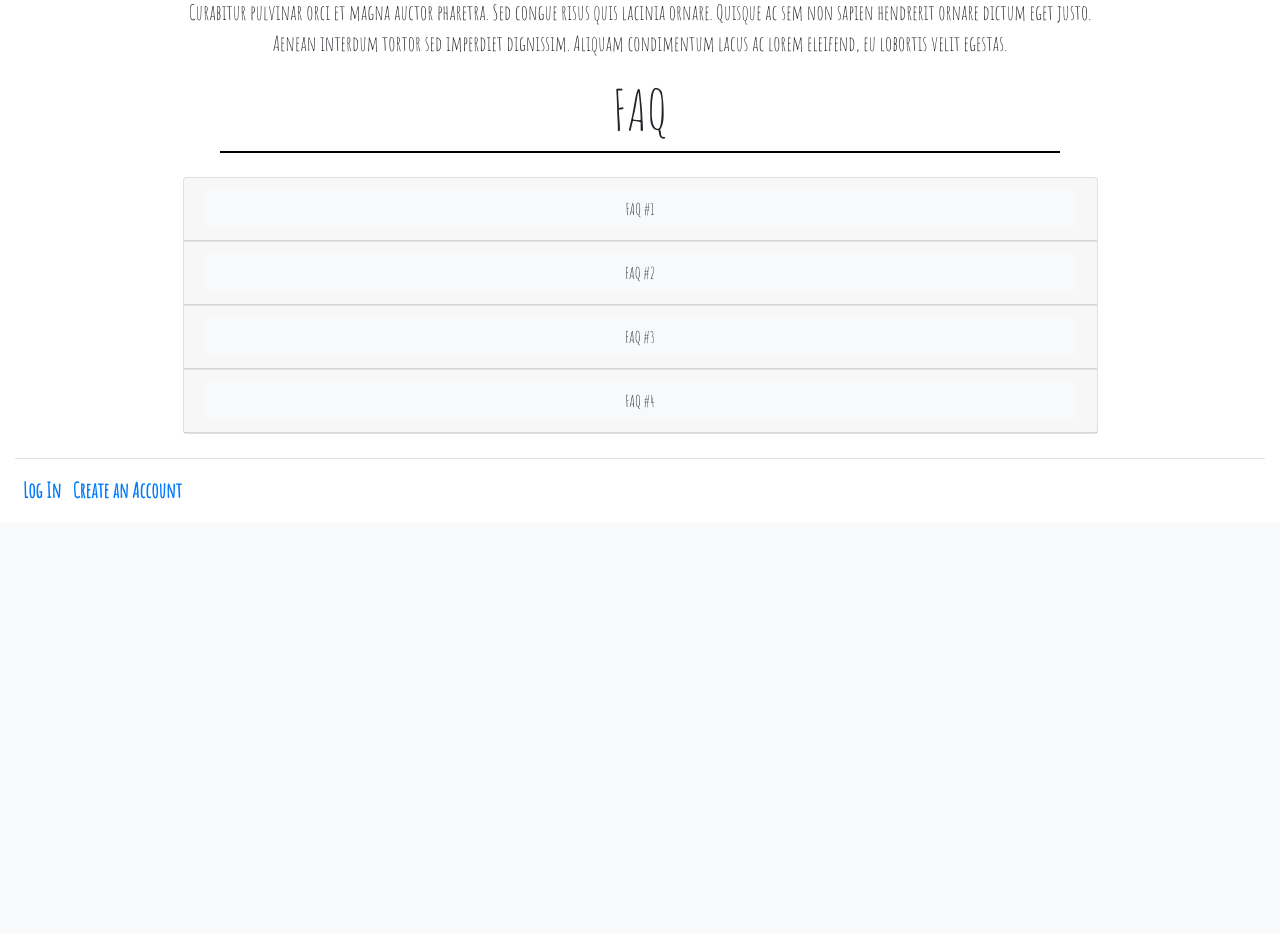
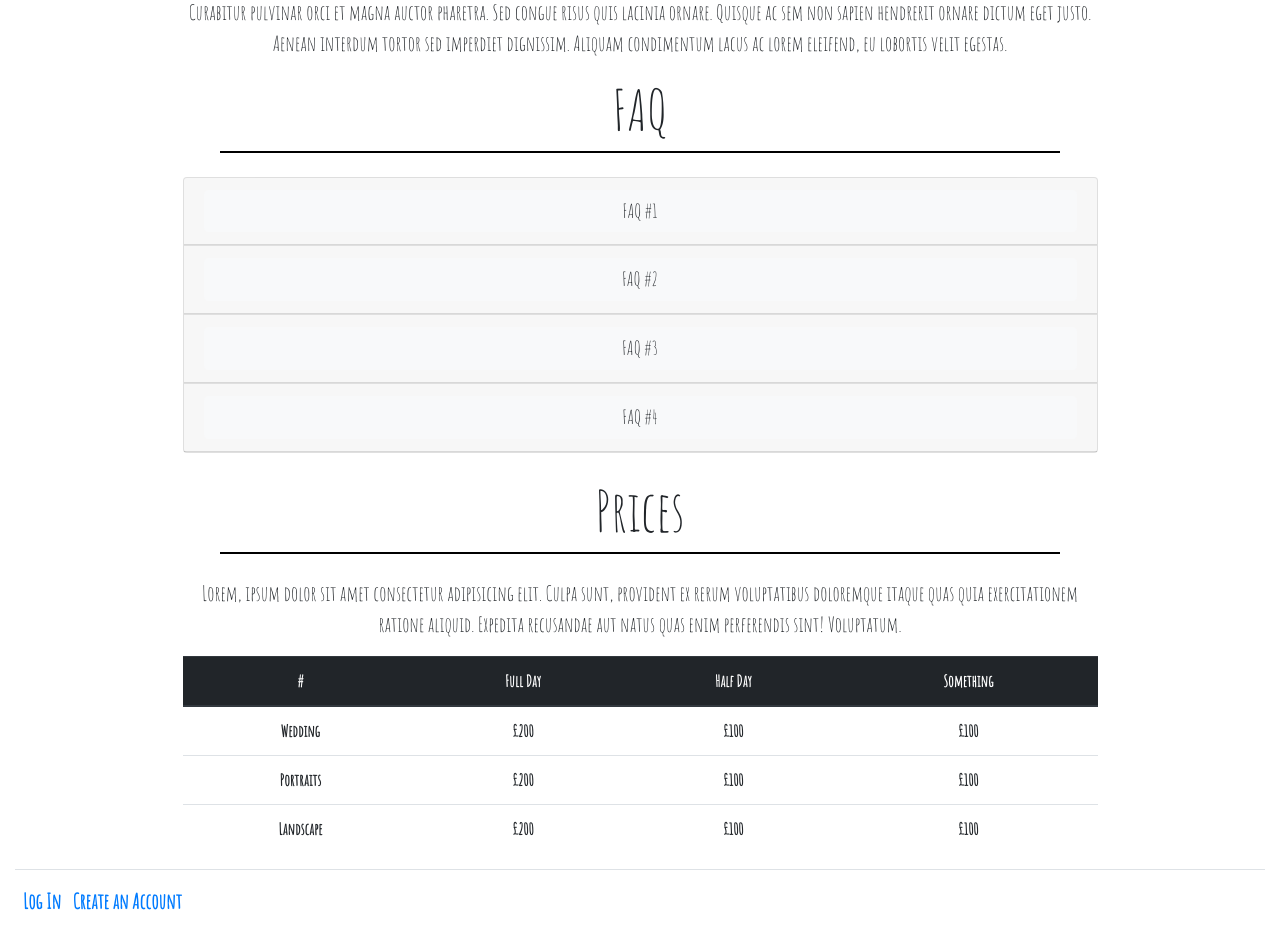
Before and after one commit to ConnorCairns/Shanna-Rebekah-Portfolio-Website, a Python web app: template app/templates/about.html in a window 1280 px wide. Shown: the part 461-1395 px from the top of the page. Before the commit the page ends 960 px from the top, so only its background shows below. Run offline with Jinja, Linux system fonts and the light colour scheme; the template is opened without the code that fills it, so the values that code supplies are empty; some libraries are stand-ins or nearby versions.

Commit message:
think i finished about page and half finished contact page - contact form works though

```diff
--- a/app/static/css/style.css
+++ b/app/static/css/style.css
@@ -62,3 +62,7 @@ p {
     width: 100%;
     margin: 0 auto;
 }
+
+.bigger-text {
+    font-size: 1.2rem;
+}
--- a/app/templates/about.html
+++ b/app/templates/about.html
@@ -29,11 +29,11 @@
             <div class="card">
                 <div class="card-header">
                     <h5 class="mb-0">
-                        <button class="btn btn-light btn-center" type="button" data-toggle="collapse" data-target="#FAQ1" aria-expanded="false" aria-controls="FAQ1">FAQ #1</button>
+                        <button class="btn btn-light btn-center bigger-text" type="button" data-toggle="collapse" data-target="#FAQ1" aria-expanded="false" aria-controls="FAQ1">FAQ #1</button>
                     </h5>
                 </div>
                 <div id="FAQ1" class="collapse" aria-labelledby="headingOne" data-parent="#FAQS">
-                    <div class="card-body">
+                    <div class="card-body bigger-text">
                         Anim pariatur cliche reprehenderit, enim eiusmod high life accusamus terry richardson ad squid. 3 wolf moon officia aute, non cupidatat skateboard dolor brunch. Food truck quinoa nesciunt laborum eiusmod. Brunch 3 wolf moon tempor, sunt aliqua put a bird on it squid single-origin coffee nulla assumenda shoreditch et. Nihil anim keffiyeh helvetica, craft beer labore wes anderson cred nesciunt sapiente ea proident. Ad vegan excepteur butcher vice lomo. Leggings occaecat craft beer farm-to-table, raw denim aesthetic synth nesciunt you probably haven't heard of them accusamus labore sustainable VHS.
                     </div>
                 </div>
@@ -41,11 +41,11 @@
             <div class="card">
                 <div class="card-header">
                     <h5 class="mb-0">
-                        <button class="btn btn-light btn-center" type="button" data-toggle="collapse" data-target="#FAQ2" aria-expanded="false" aria-controls="FAQ2">FAQ #2</button>
+                        <button class="btn btn-light btn-center bigger-text" type="button" data-toggle="collapse" data-target="#FAQ2" aria-expanded="false" aria-controls="FAQ2">FAQ #2</button>
                     </h5>
                 </div>
                 <div id="FAQ2" class="collapse" aria-labelledby="headingOne" data-parent="#FAQS">
-                    <div class="card-body">
+                    <div class="card-body bigger-text">
                         Anim pariatur cliche reprehenderit, enim eiusmod high life accusamus terry richardson ad squid. 3 wolf moon officia aute, non cupidatat skateboard dolor brunch. Food truck quinoa nesciunt laborum eiusmod. Brunch 3 wolf moon tempor, sunt aliqua put a bird on it squid single-origin coffee nulla assumenda shoreditch et. Nihil anim keffiyeh helvetica, craft beer labore wes anderson cred nesciunt sapiente ea proident. Ad vegan excepteur butcher vice lomo. Leggings occaecat craft beer farm-to-table, raw denim aesthetic synth nesciunt you probably haven't heard of them accusamus labore sustainable VHS.
                     </div>
                 </div>
@@ -53,11 +53,11 @@
             <div class="card">
                 <div class="card-header">
                     <h5 class="mb-0">
-                        <button class="btn btn-light btn-center" type="button" data-toggle="collapse" data-target="#FAQ3" aria-expanded="false" aria-controls="FAQ3">FAQ #3</button>
+                        <button class="btn btn-light btn-center bigger-text" type="button" data-toggle="collapse" data-target="#FAQ3" aria-expanded="false" aria-controls="FAQ3">FAQ #3</button>
                     </h5>
                 </div>
                 <div id="FAQ3" class="collapse" aria-labelledby="headingOne" data-parent="#FAQS">
-                    <div class="card-body">
+                    <div class="card-body bigger-text">
                         Anim pariatur cliche reprehenderit, enim eiusmod high life accusamus terry richardson ad squid. 3 wolf moon officia aute, non cupidatat skateboard dolor brunch. Food truck quinoa nesciunt laborum eiusmod. Brunch 3 wolf moon tempor, sunt aliqua put a bird on it squid single-origin coffee nulla assumenda shoreditch et. Nihil anim keffiyeh helvetica, craft beer labore wes anderson cred nesciunt sapiente ea proident. Ad vegan excepteur butcher vice lomo. Leggings occaecat craft beer farm-to-table, raw denim aesthetic synth nesciunt you probably haven't heard of them accusamus labore sustainable VHS.
                     </div>
                 </div>
@@ -65,16 +65,56 @@
             <div class="card">
                 <div class="card-header">
                     <h5 class="mb-0">
-                        <button class="btn btn-light btn-center" type="button" data-toggle="collapse" data-target="#FAQ4" aria-expanded="false" aria-controls="FAQ4">FAQ #4</button>
+                        <button class="btn btn-light btn-center bigger-text" type="button" data-toggle="collapse" data-target="#FAQ4" aria-expanded="false" aria-controls="FAQ4">FAQ #4</button>
                     </h5>
                 </div>
                 <div id="FAQ4" class="collapse" aria-labelledby="headingOne" data-parent="#FAQS">
-                    <div class="card-body">
+                    <div class="card-body bigger-text">
                         Anim pariatur cliche reprehenderit, enim eiusmod high life accusamus terry richardson ad squid. 3 wolf moon officia aute, non cupidatat skateboard dolor brunch. Food truck quinoa nesciunt laborum eiusmod. Brunch 3 wolf moon tempor, sunt aliqua put a bird on it squid single-origin coffee nulla assumenda shoreditch et. Nihil anim keffiyeh helvetica, craft beer labore wes anderson cred nesciunt sapiente ea proident. Ad vegan excepteur butcher vice lomo. Leggings occaecat craft beer farm-to-table, raw denim aesthetic synth nesciunt you probably haven't heard of them accusamus labore sustainable VHS.
                     </div>
                 </div>
             </div>
         </div>
+
+    <div class="row text-center small-width align-items-center">
+        <div class="col-12">
+            <h1 class="display-4">Prices</h1>
+            <hr class="my-2 pb-3">
+        </div>
+        <div>
+            <p class="font-weight-normal">Lorem, ipsum dolor sit amet consectetur adipisicing elit. Culpa sunt, provident ex rerum voluptatibus doloremque itaque quas quia exercitationem ratione aliquid. Expedita recusandae aut natus quas enim perferendis sint! Voluptatum.</p>
+        </div>
+        <table class="table">
+            <thead class="thead-dark">
+                <tr>
+                    <th scope="col">#</th>
+                    <th scope="col">Full Day</th>
+                    <th scope="col">Half Day</th>
+                    <th scope="col">Something</th>
+                </tr>
+            </thead>
+            <tbody>
+                <tr>
+                    <th scope="row">Wedding</th>
+                    <td>£200</td>
+                    <td>£100</td>
+                    <td>£100</td>
+                </tr>
+                <tr>
+                    <th scope="row">Portraits</th>
+                    <td>£200</td>
+                    <td>£100</td>
+                    <td>£100</td>
+                </tr>
+                <tr>
+                    <th scope="row">Landscape</th>
+                    <td>£200</td>
+                    <td>£100</td>
+                    <td>£100</td>
+                </tr>
+            </tbody>
+        </table>
+    </div>
 </div>
 
 {% endblock %}
--- /dev/null
+++ b/app/templates/emails/contact_request.html
@@ -0,0 +1,6 @@
+<b><h3>You have recieved a contact request from Shanna Rebekah Photography</h3></b>
+<br>
+<b>Client Name: </b>{{ name }}
+<br>
+<b>Message:</b><br>
+{{ body }}
--- a/app/users/forms.py
+++ b/app/users/forms.py
@@ -1,7 +1,7 @@
 from flask_wtf import FlaskForm
 from flask_wtf.file import FileField, FileAllowed
-from wtforms import StringField, PasswordField, SubmitField, BooleanField
-from wtforms.validators import DataRequired, Length, Email, EqualTo, ValidationError, length
+from wtforms import StringField, PasswordField, SubmitField, BooleanField, SelectField, TextAreaField
+from wtforms.validators import DataRequired, length, Email, EqualTo, ValidationError
 from flask_login import current_user
 from app.models import User
 
```
Also changed, not shown: app/main/forms.py (added, +10 -0 lines), app/main/routes.py (+10 -4 lines), app/main/utils.py (added, +8 -0 lines), app/templates/contact.html (+62 -1 lines), README.md.
